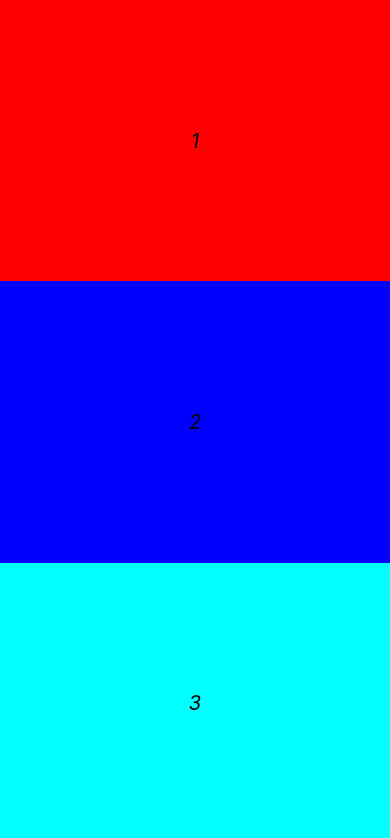
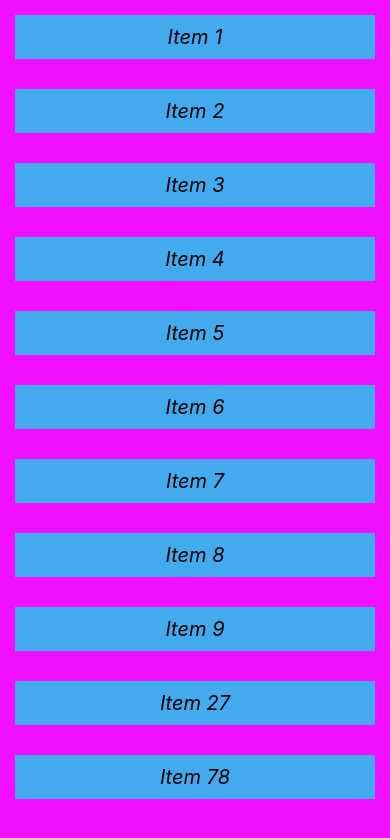
Before and after one commit to bilalmirza79500/Lacture, a React Native app: screen / in a window 390 px wide. Shown: the top 838 px of the page. Built offline with nearby package versions, Linux system fonts and the light colour scheme.

Commit message:
Screllview and Refreshing

```diff
--- a/App.js
+++ b/App.js
@@ -6,102 +6,74 @@
   Text,
   View,
   ScrollView,
+  RefreshControl,
 } from 'react-native';
 
 const App = () => {
-  // 6th lacture
-  // const [name, setNmane] = useState('Bilal')
-  // const [seccion, setSeccion] = useState({ number: 6, title: 'old state' })
-  // const [current, setCurrent] = useState(true)
-  // 7th
-  const [name, setNmane] = useState('Style Test')
+  const [Items, setItems] = useState([
+    { key: 1, Item: 'Item 1' },
+    { key: 2, Item: 'Item 2' },
+    { key: 3, Item: 'Item 3' },
+    { key: 4, Item: 'Item 4' },
+    { key: 5, Item: 'Item 5' },
+    { key: 6, Item: 'Item 6' },
+    { key: 7, Item: 'Item 7' },
+    { key: 8, Item: 'Item 8' },
+    { key: 44, Item: 'Item 9' },
+    { key: 68, Item: 'Item 27' },
+    { key: 0, Item: 'Item 78' },
+  ]);
+  const [Refreshing, setRefreshing] = useState(false)
 
-
-
-  const onClickHandler = () => {
-    // 7 lac
-    setNmane('Styke Test is Done! ')
-    // 6 lac
-    // setNmane('Programing with Bilal ')
-    // setSeccion({ number: 7, title: 'new state' })
-    // setCurrent(false)
-
+  const onReresh =  () =>{
+    setRefreshing(true);
+    setItems([...Items, {key:69, Item: 'item 69',}])
+    setRefreshing(false);
   }
-
   return (
-    // <ScrollView>
-    <View style={styles.body1}>
-      {/* <View> */}
-      {/* <Text style={styles.text}>
-            {name}
-          </Text>
-          <Text style={styles.text}>
-            This is seccion {seccion.number} and about {seccion.title}
-          </Text>
-          <Text style={styles.text}>
-            {current ? 'current seccion' : 'next seccion'}
-          </Text>
-          {/* <Button title = 'youtube channel' onPress={()=>{Linking.openURL('https://www.youtube.com/channel/UCSZgowEvaE3KBW3vmc643ow')}}></Button> */}
-      {/* <Button title='Update State' onPress={onClickHandler}></Button> */}
-      {/* <Text>end the 6 lacture</Text> */}
-      {/* </View> */}
-        <View style={styles.View1}>
-          <Text style={styles.text}>1</Text>
-        </View>
-        <View style={styles.View2}>
-          <Text style={styles.text}>2</Text>
-        </View>
-        <View style={styles.View3}>
-          <Text style={styles.text}>3</Text>
-        </View>
-
-    </View>
-
-    // </ScrollView>
-  );
+    <ScrollView
+      style={styles.body}
+      refreshControl={
+        <RefreshControl
+          refreshing={Refreshing}
+          onRefresh={onReresh}
+          colors={['blue']}
+        />
+      }
+    >
+      {
+        Items.map((object) => {
+          return (
+            <View style={styles.item} key={object.key}>
+              <Text style={styles.text}>{object.Item}</Text>
+            </View>
+          )
+        })
+      }
+    </ScrollView>
+  )
 };
 const styles = StyleSheet.create({
-  body1: {
+  body: {
     flex: 1,
-
-    flexDirection: 'column',    backgroundColor: '#f00fffff',
-    alignItems: 'stretch',
+    flexDirection: 'column',
+    backgroundColor: '#f00fffff',
+    // alignItems: 'stretch',
+    // justifyContent: 'center',
+    // borderWidth: 10,
+  },
+  item: {
+    margin: 15,
+    backgroundColor: "#4ae",
     justifyContent: 'center',
-    // borderWidth: 10,
-
+    alignItems: 'center'
   },
-  // body: {
-  //   flex: 1,
-  //   backgroundColor: 'white',
-  //   alignItems: 'center',
-  //   justifyContent: 'center',
-  //   borderWidth: 10,
-  //   flexDirection: 'row'
-  // },
   text: {
     color: '#000000',
     fontSize: 20,
     fontStyle: 'italic',
     margin: 10,
-    textTransform: 'uppercase',
-  },
-  View1: {
-    flex:1,
-    backgroundColor: 'red',
-    alignItems: 'center',
-    justifyContent: 'center',
-  },
-  View2: {
-    flex:1,
-    backgroundColor: 'blue',
-    alignItems: 'center',
-    justifyContent: 'center',
-  },
-  View3: {
-    flex:1,
-    backgroundColor: '#00ffff',
-    alignItems: 'center',
-    justifyContent: 'center',
+    // textTransform: 'uppercase',
   },
 })
 
```
